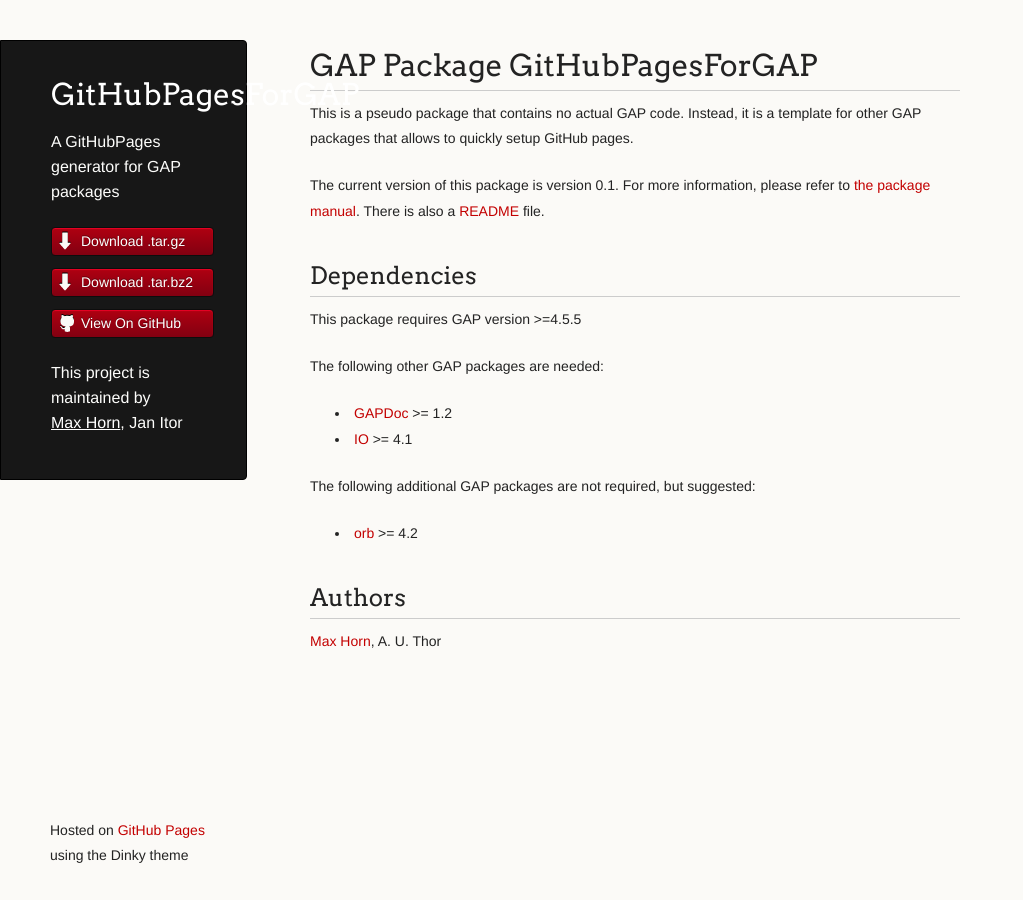
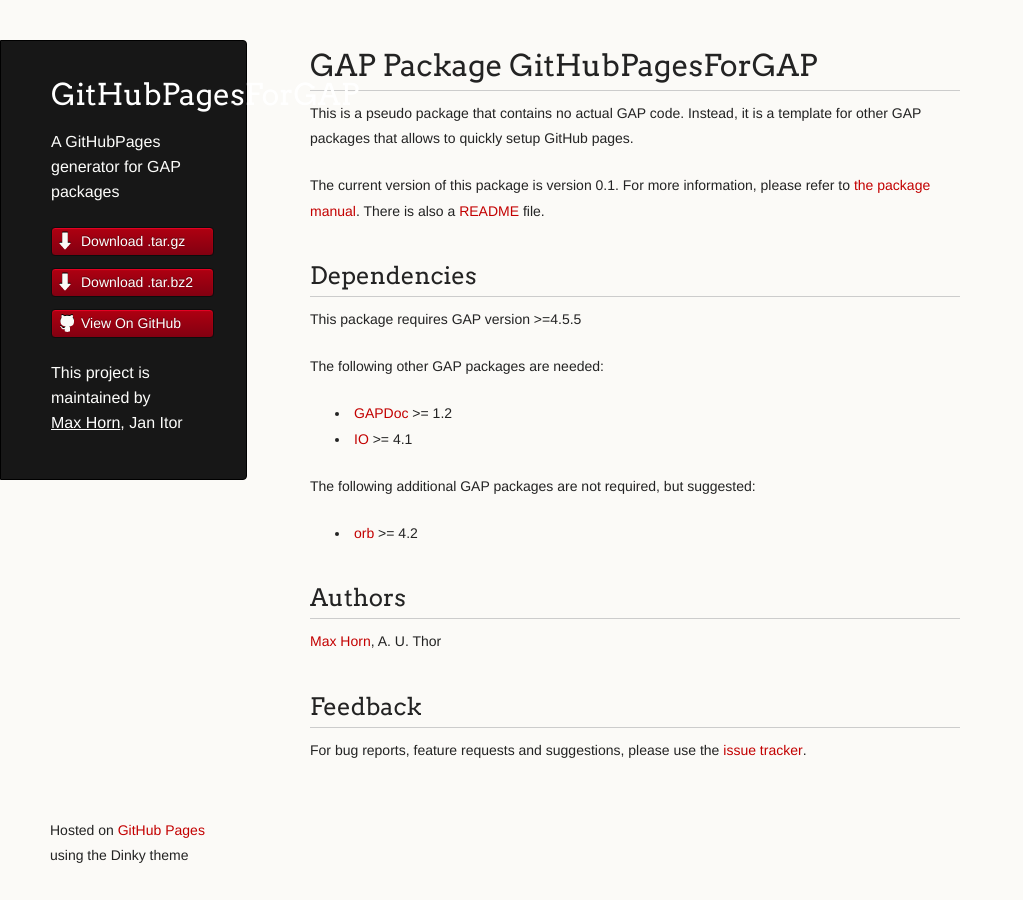
Before and after one commit to digraphs/Digraphs, a Jekyll site: the page built from index.md, in a window 1280 px wide. Shown: the whole page, without its empty margins (0-1023 px from the left). Built offline with Jekyll 4.4.1, drawn with Linux system fonts in a browser that asks for light colours; Markdown is read by kramdown in place of the engine named in the settings.

Commit message:
Add link to issue tracker

```diff
--- a/index.md
+++ b/index.md
@@ -29,3 +29,8 @@
 {% for person in site.data.package.authors %}
 {% if person.url %}<a href="{{ person.url }}">{{ person.name }}</a>{% else %}{{ person.name }}{% endif %}{% unless forloop.last %}, {% endunless %}{% else %}
 {% endfor %}
+
+## Feedback
+
+For bug reports, feature requests and suggestions, please use the
+[issue tracker]({{site.github.issues_url}}).
```
